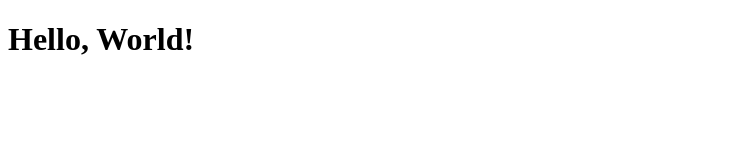
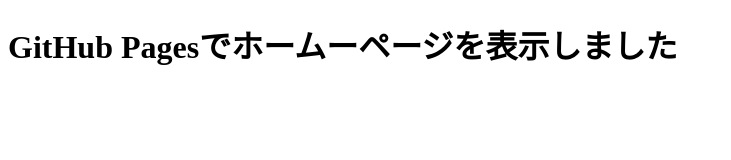
Before and after one commit to nekomaru9/samurai-terakoya, a plain HTML site: page index.html in a window 1280 px wide. Shown: the whole page, without its empty margins (0-731 px from the left). Drawn offline with Linux system fonts and the light colour scheme.

Commit message:
Update index.html

```diff
--- a/index.html
+++ b/index.html
@@ -3,9 +3,9 @@
 <head>
     <meta charset="UTF-8">
     <meta name="viewport" content="width=device-width, initial-scale=1.0">
-    <title>Hello World</title>
+    <title>GitHub Pagesでホームーページを表示する方法</title>
 </head>
 <body>
-    <h1>Hello, World!</h1>
+    <h1>GitHub Pagesでホームーページを表示しました</h1>
 </body>
 </html>
```
